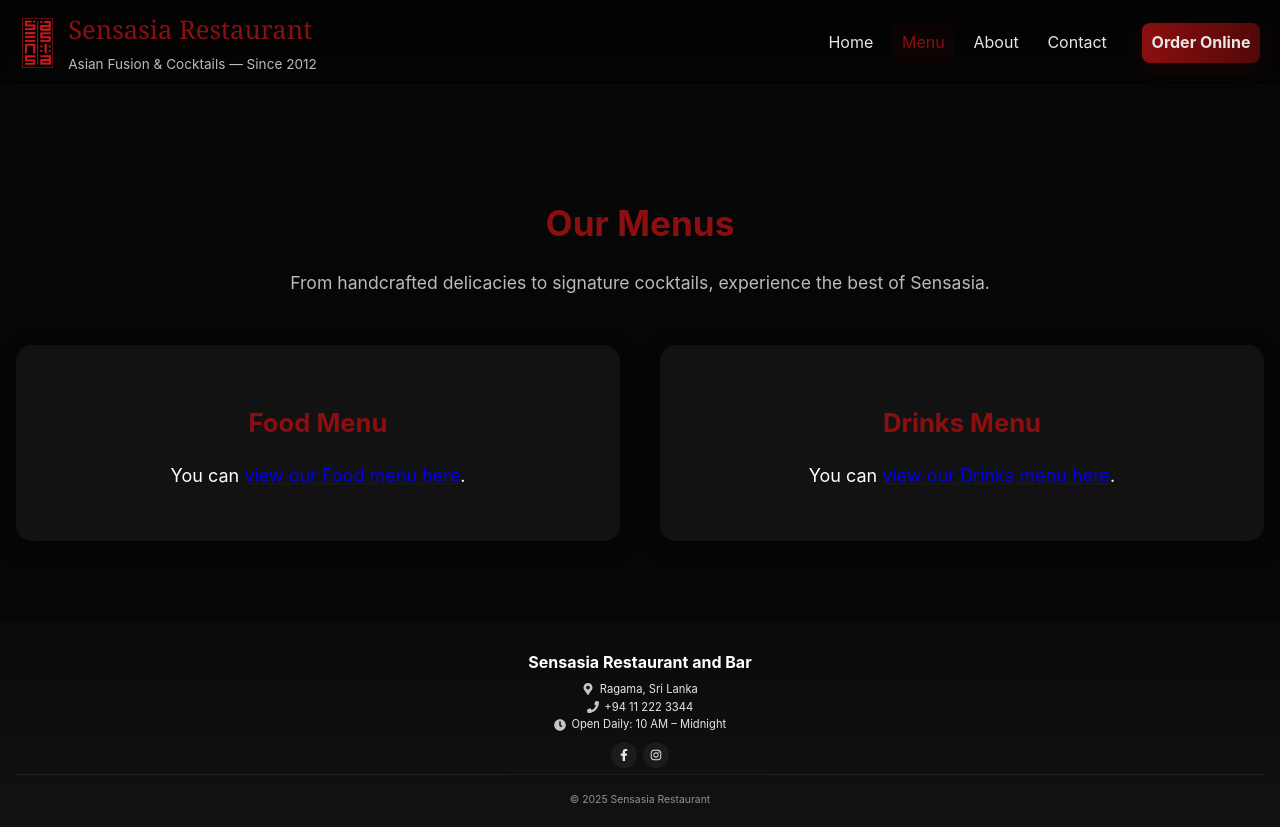
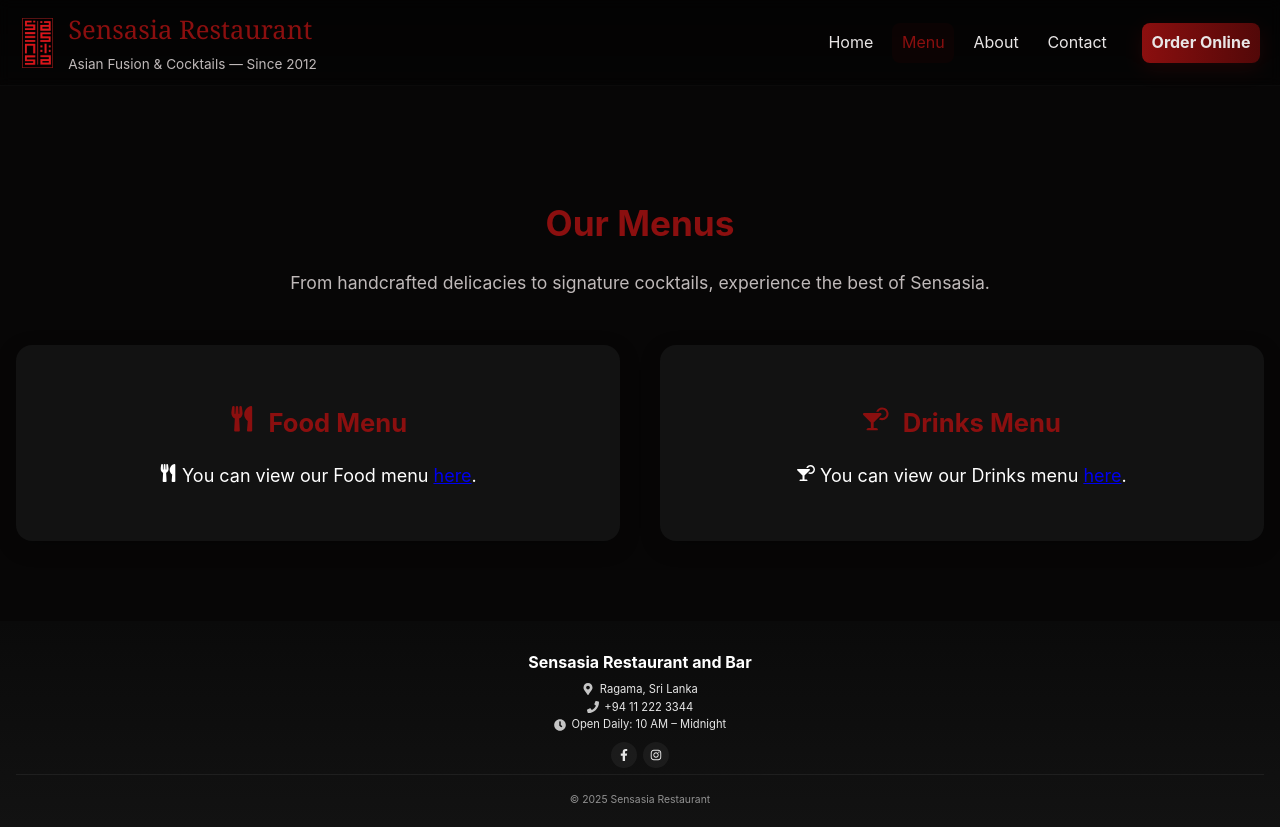
Before and after one commit to dion-nikila/sensasia-website, a React (Create React App) app: page /menu in a window 1280 px wide. Built offline with nearby package versions, Linux system fonts and the light colour scheme.

Commit message:
menu changes...

```diff
--- a/src/Menu.js
+++ b/src/Menu.js
@@ -1,4 +1,5 @@
 import React from "react";
+import { FaUtensils, FaCocktail } from "react-icons/fa";
 
 export default function Menu() {
   return (
@@ -14,7 +15,7 @@ export default function Menu() {
         {/* Food Menu */}
         <div className="menu-card">
           <div className="menu-header">
-            <h3>Food Menu</h3>
+            <h3><FaUtensils style={{ marginRight: "0.5rem" }} /> Food Menu</h3>
           </div>
           <object
             data="/FoodMenu.pdf"
@@ -22,14 +23,20 @@ export default function Menu() {
             width="100%"
             height="600px"
           >
-            <p> You can <a href="/FoodMenu.pdf" target="_blank" rel="noreferrer">view our Food menu here</a>.</p>
+            <p>
+              <FaUtensils style={{ marginRight: "0.3rem" }} />
+              You can view our Food menu{" "}
+              <a href="/FoodMenu.pdf" target="_blank" rel="noreferrer">
+                here
+              </a>.
+            </p>
           </object>
         </div>
 
         {/* Drinks Menu */}
         <div className="menu-card">
           <div className="menu-header">
-            <h3>Drinks Menu</h3>
+            <h3><FaCocktail style={{ marginRight: "0.5rem" }} /> Drinks Menu</h3>
           </div>
           <object
             data="/DrinksMenu.pdf"
@@ -37,7 +44,13 @@ export default function Menu() {
             width="100%"
             height="600px"
           >
-            <p>You can <a href="/DrinksMenu.pdf" target="_blank" rel="noreferrer">view our Drinks menu here</a>.</p>
+            <p>
+              <FaCocktail style={{ marginRight: "0.3rem" }} />
+              You can view our Drinks menu{" "}
+              <a href="/DrinksMenu.pdf" target="_blank" rel="noreferrer">
+                here
+              </a>.
+            </p>
           </object>
         </div>
       </div>
```
